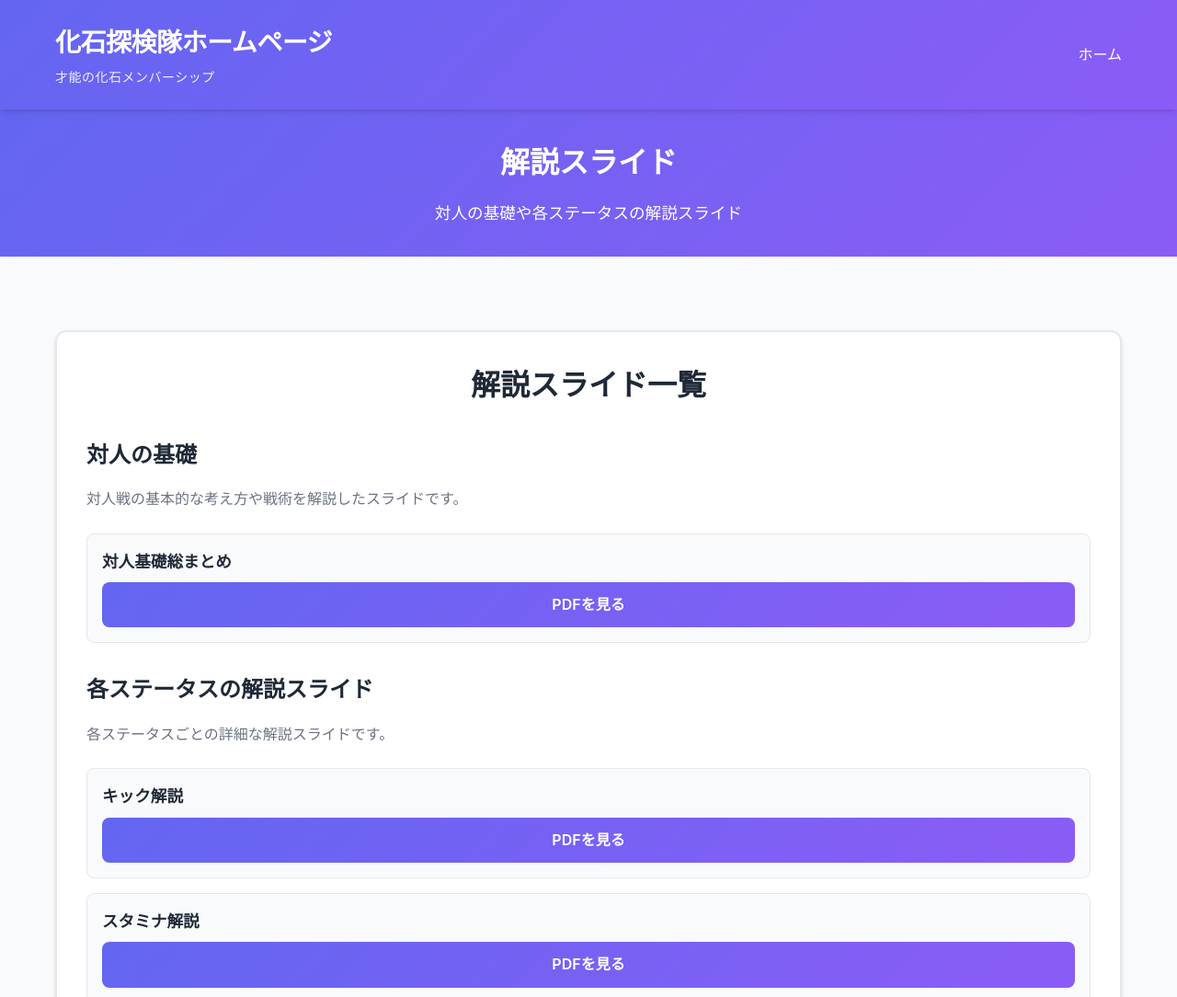
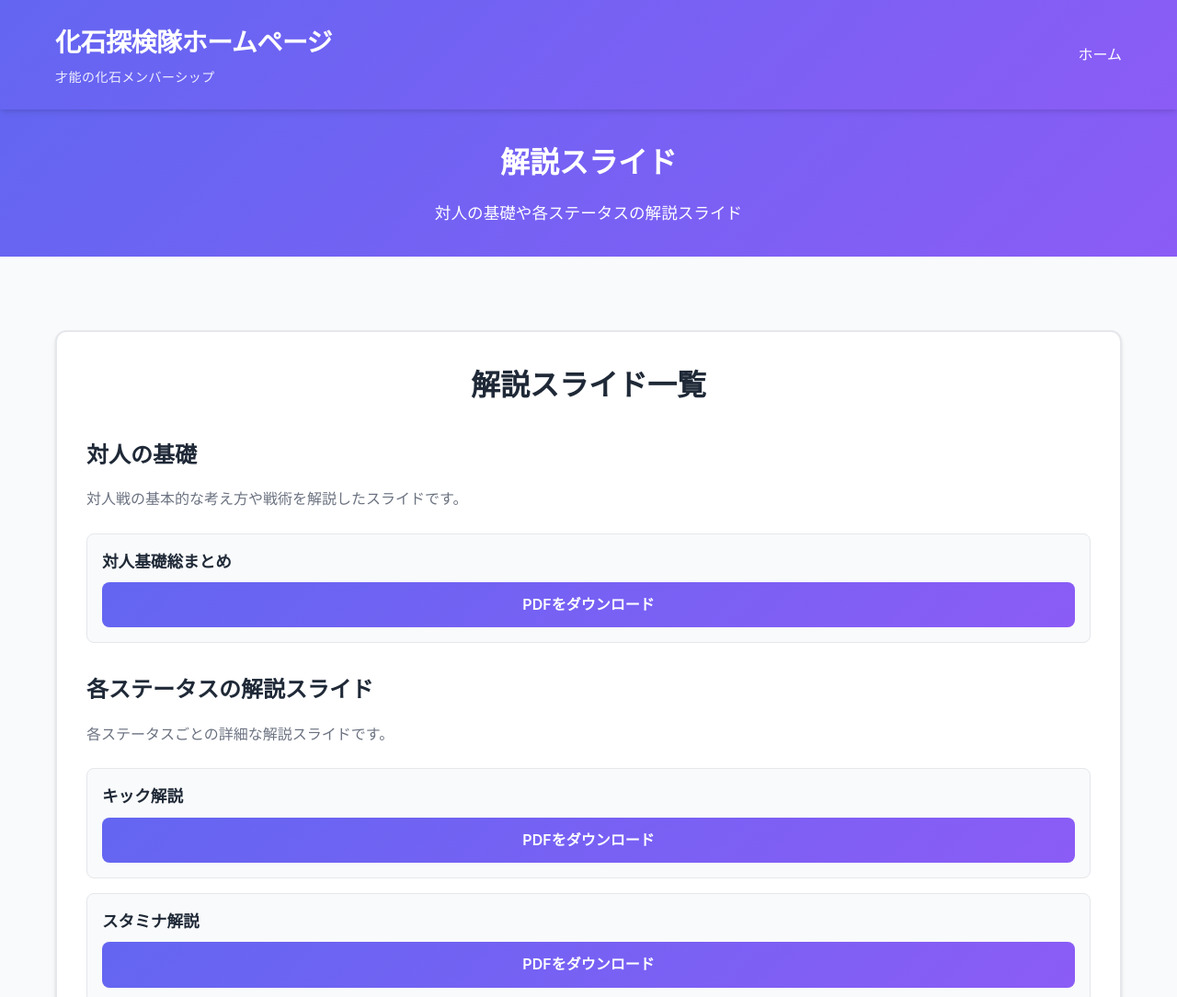
Before and after one commit to yurase342/membership-homepage, a website: page slides.html in a window 1280 px wide. Shown: the top 1084 px of the page at 92% size. Drawn offline with Linux system fonts and the light colour scheme.

Commit message:
PDFリンクにdownload属性を追加してダウンロード可能に

```diff
--- a/slides.html
+++ b/slides.html
@@ -265,7 +265,7 @@
                     return `
                     <div class="pdf-item">
                         <div class="pdf-item-name">${pdf.name}</div>
-                        <a href="${pdfUrl}" target="_blank" rel="noopener noreferrer" class="pdf-item-link">PDFを見る</a>
+                        <a href="${pdfUrl}" download="${pdf.filename}" target="_blank" rel="noopener noreferrer" class="pdf-item-link">PDFをダウンロード</a>
                     </div>
                 `;
                 }).join('');
@@ -277,7 +277,7 @@
                     return `
                     <div class="pdf-item">
                         <div class="pdf-item-name">${pdf.name}</div>
-                        <a href="${pdfUrl}" target="_blank" rel="noopener noreferrer" class="pdf-item-link">PDFを見る</a>
+                        <a href="${pdfUrl}" download="${pdf.filename}" target="_blank" rel="noopener noreferrer" class="pdf-item-link">PDFをダウンロード</a>
                     </div>
                 `;
                 }).join('');
@@ -312,7 +312,7 @@
                 return `
                 <div class="pdf-item">
                     <div class="pdf-item-name">${pdf.name}</div>
-                    <a href="${pdfUrl}" target="_blank" rel="noopener noreferrer" class="pdf-item-link">PDFを見る</a>
+                    <a href="${pdfUrl}" download="${pdf.filename}" target="_blank" rel="noopener noreferrer" class="pdf-item-link">PDFをダウンロード</a>
                 </div>
             `;
             }).join('');
```
